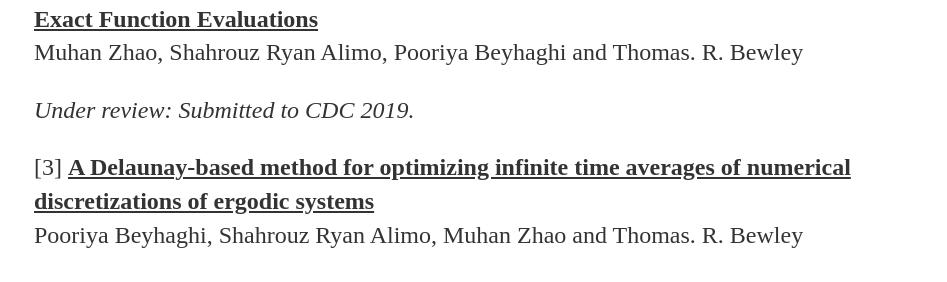
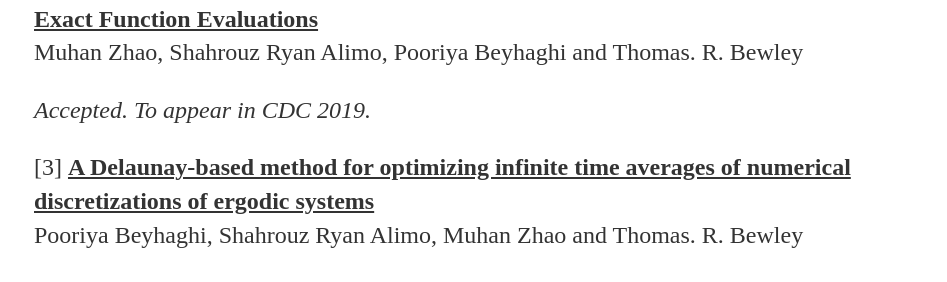
Before and after one commit to kimukook/kimukook.github.io, a Jekyll site: the page built from research/index.html, in a window 1280 px wide and 900 px high, scrolled down 2071 px. Shown: the part 477-759 px from the top of the window, without its empty margins (158-1105 px from the left). Built offline with Jekyll 4.4.1, drawn with Linux system fonts in a browser that asks for light colours.

Commit message:
Update index.html

```diff
--- a/research/index.html
+++ b/research/index.html
@@ -40,7 +40,7 @@
 	<p style="font-family: font-size: 15pt;"> <i>2018 IEEE Conference on Decision and Control (CDC)</i>, Miami Beach, FL, 2018, pp. 2765-2770. doi: 10.1109/CDC.2018.8619219 </p>
 	<p> [2] <b><u> Delaunay-based Derivative-free Optimization via Global Surrogates with Safe and Exact Function Evaluations</u></b>
 		<br> Muhan Zhao, Shahrouz Ryan Alimo, Pooriya Beyhaghi and Thomas. R. Bewley </p>
-	<p style="font-family: font-size: 15pt;"> <i> Under review: Submitted to CDC 2019. </i> </p>
+	<p style="font-family: font-size: 15pt;"> <i> Accepted. To appear in CDC 2019. </i> </p>
 	<p> [3] <b><u> A Delaunay-based method for optimizing infinite time averages of numerical discretizations of ergodic systems</u></b>
 		<br> Pooriya Beyhaghi, Shahrouz Ryan Alimo, Muhan Zhao and Thomas. R. Bewley </p>
 	<p style="font-family: font-size: 15pt;"> <i> Under review: Submitted to AIAA SciTech 2020. </i> </p>
```
